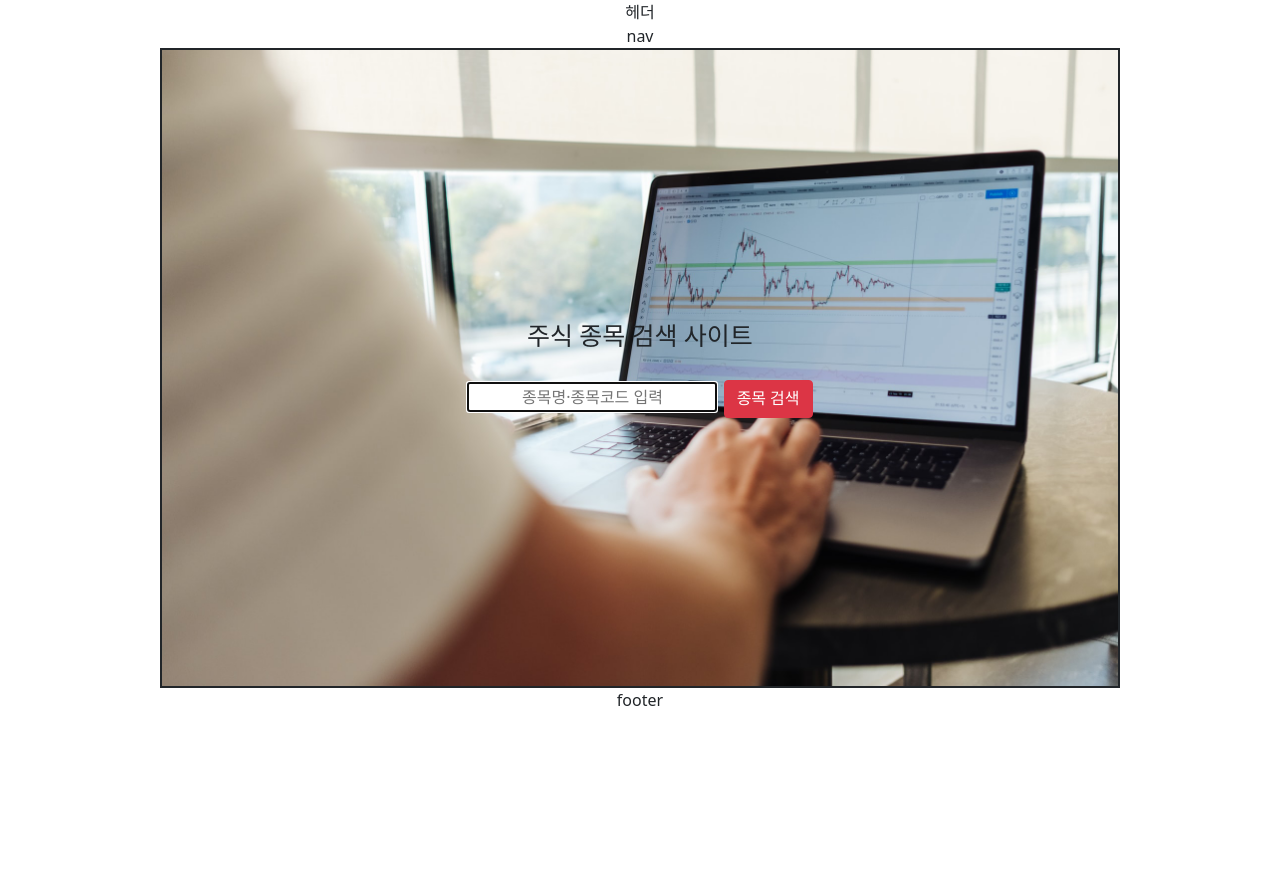
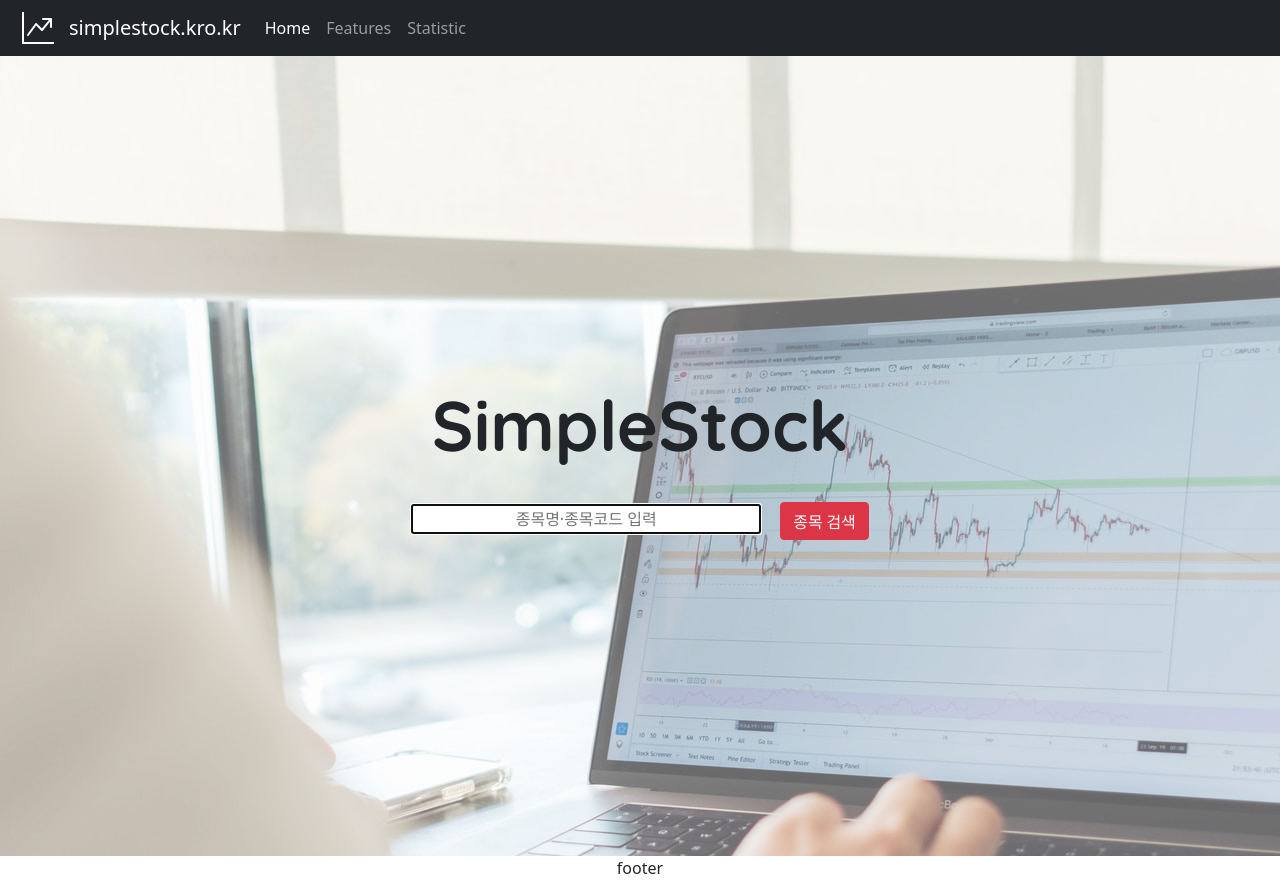
Before and after one commit to jooyeokkim/StockWeb, a Flask app: page /test in a window 1280 px wide; the page is wider, and only the part inside the window is pictured. Before the commit the page ends 706 px from the top of that part, so only its background shows below. Run offline with Flask 2, Linux system fonts and the light colour scheme; some libraries are stand-ins or nearby versions.

Commit message:
20210412

```diff
--- a/static/css/mycss.css
+++ b/static/css/mycss.css
@@ -1,4 +1,4 @@
-section {
+/* section {
     background-image: url(../main/stock_img1.jpg);
     background-repeat: no-repeat;
     background-size: 100%;
@@ -6,25 +6,47 @@ section {
     height: 640px;
     border: 2px solid;
     margin:0 auto;
+} */
+section {
+    z-index: 1;
 }
-#main_intro {
+section::after{
+    content:'';
+    background-image: url(../main/stock_img1.jpg);
+    background-repeat: no-repeat;
+    background-size: 100%;
+    min-width: 1920px;
+    min-height: 800px;
+    margin:0 auto;
+    opacity: 0.6;
+    z-index: -1;
+}
+#main-intro {
     position: absolute;
     width:500px;
     height:300px;
 }
 span {
-    font-family: 'Noto Serif KR', serif;
-    font-size:25px;
+    font-family: 'Quicksand', sans-serif;
+    font-size:70px;
 }
-#font_bhs {
-    font-family: 'Noto Serif KR', serif;
+#font-bhs {
+    font-family: 'Noto Sans KR', sans-serif;
 }
 .mainContainer {
     position:relative;
 }
 #textControl {
     font-size:1rem;
-    width:250px;
-    margin-right: 2px;
+    width:350px;
+    margin-right: 15px;
     text-align: center;
 }
+.white, .white a {
+    color: #fff;
+}
+
+.icon-margin {
+    margin-right: 15px;
+    margin-left: 10px;
+}
--- a/templates/main.html
+++ b/templates/main.html
@@ -7,22 +7,44 @@
     <link type="text/css" rel="stylesheet" href="../static/css/bootstrap.min.css"/>
     <link type="text/css" rel="stylesheet" href="../static/css/mycss.css"/>
     <link rel="preconnect" href="https://fonts.gstatic.com">
-<link href="https://fonts.googleapis.com/css2?family=Noto+Serif+KR:wght@700&display=swap" rel="stylesheet">
+    <link href="https://fonts.googleapis.com/css2?family=Noto+Sans+KR:wght@700&family=Quicksand:wght@700&display=swap" rel="stylesheet">
     <!-- <link href="https://cdn.jsdelivr.net/npm/bootstrap@5.0.0-beta3/dist/css/bootstrap.min.css" rel="stylesheet" integrity="sha384-eOJMYsd53ii+scO/bJGFsiCZc+5NDVN2yr8+0RDqr0Ql0h+rP48ckxlpbzKgwra6" crossorigin="anonymous"> -->
 
     <title>Hello, world!</title>
   </head>
   <body>
     <div class="mainContainer">
-        <header style="text-align: center;">헤더</header>
-        <nav style="text-align: center;">nav</nav>
+        <nav class="navbar navbar-expand-lg navbar-dark bg-dark">
+          <div class="container-fluid">
+            <svg xmlns="http://www.w3.org/2000/svg" width="32" height="32" fill="currentColor" class="bi bi-graph-up white icon-margin" viewBox="0 0 16 16">
+              <path fill-rule="evenodd" d="M0 0h1v15h15v1H0V0zm10 3.5a.5.5 0 0 1 .5-.5h4a.5.5 0 0 1 .5.5v4a.5.5 0 0 1-1 0V4.9l-3.613 4.417a.5.5 0 0 1-.74.037L7.06 6.767l-3.656 5.027a.5.5 0 0 1-.808-.588l4-5.5a.5.5 0 0 1 .758-.06l2.609 2.61L13.445 4H10.5a.5.5 0 0 1-.5-.5z"/>
+            </svg>
+            <a class="navbar-brand" href="#">simplestock.kro.kr</a>
+            <button class="navbar-toggler" type="button" data-bs-toggle="collapse" data-bs-target="#navbarText" aria-controls="navbarText" aria-expanded="false" aria-label="Toggle navigation">
+              <span class="navbar-toggler-icon"></span>
+            </button>
+            <div class="collapse navbar-collapse" id="navbarText">
+              <ul class="navbar-nav me-auto mb-2 mb-lg-0">
+                <li class="nav-item">
+                  <a class="nav-link active" aria-current="page" href="#">Home</a>
+                </li>
+                <li class="nav-item">
+                  <a class="nav-link" href="#">Features</a>
+                </li>
+                <li class="nav-item">
+                  <a class="nav-link" href="#">Statistic</a>
+                </li>
+              </ul>
+            </div>
+          </div>
+        </nav>
         <section class="d-flex justify-content-center align-items-center">
-          <div id="main_intro" class="d-flex flex-column justify-content-center align-items-center">
-              <span>주식 종목 검색 사이트</span>
+          <div id="main-intro" class="d-flex flex-column justify-content-center align-items-center">
+              <span>SimpleStock</span>
               <br>
               <div id="search">
                 <input id="textControl" type="text" placeholder="종목명·종목코드 입력" autofocus>
-                <button id="font_bhs" type="button" class="btn btn-danger">종목 검색</button>
+                <button id="font-bhs" type="button" class="btn btn-danger">종목 검색</button>
               </div>
           </div>
         </section>
```
